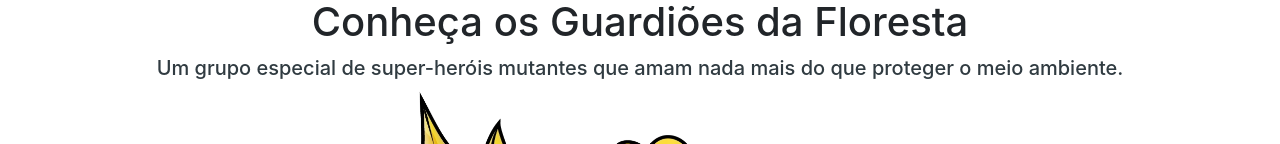
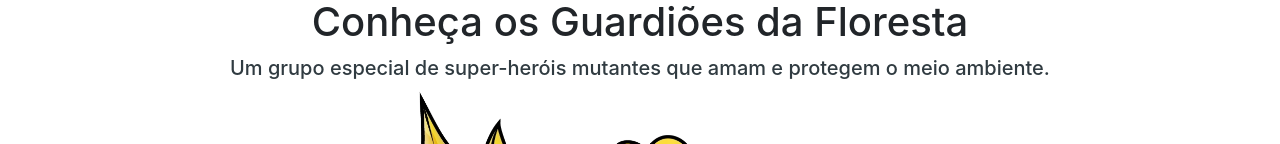
Before and after one commit to treslines/rafosociety, a Next.js app: page / in a window 1280 px wide. Shown: the part 382-526 px from the top of the page. Built offline with nearby package versions, Linux system fonts and the light colour scheme; a web font is replaced by a local one.

Commit message:
update title

```diff
--- a/pages/index.js
+++ b/pages/index.js
@@ -246,7 +246,7 @@ function Home() {
                      <div class="px-2 mt-8 md:mt-12 lg:mt-24">
                         <h1 class="text-green-700 text-xl md:text-2xl lg:text-5xl tracking-normal leading-solid ">Conheça os Guardiões da Floresta</h1>
                      </div>
-                     <h1  class="py-0.5 px-2 mb-10 text-xs md:text-xl lg:text-xl leading-solid tracking-wide text-sea-700">Um grupo especial de super-heróis mutantes que amam nada mais do que proteger o meio ambiente.</h1>
+                     <h1  class="py-0.5 px-2 mb-10 text-xs md:text-xl lg:text-xl leading-solid tracking-wide text-sea-700">Um grupo especial de super-heróis mutantes que amam e protegem o meio ambiente.</h1>
                </header>
 
                {/* # carrossel */}
```
